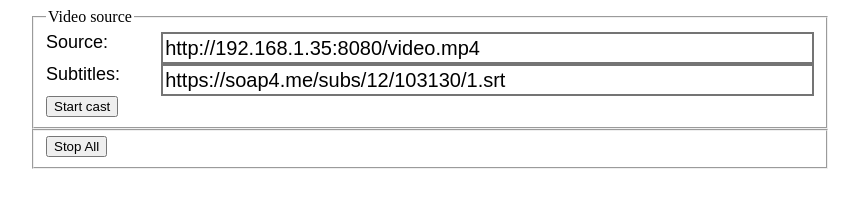
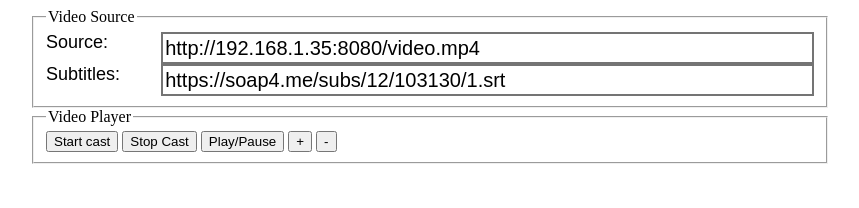
Before and after one commit to ZSmartHome/homecaster, a website: page index.html in a window 1280 px wide. Shown: the whole page, without its empty margins (210-1069 px from the left). Drawn offline with Linux system fonts and the light colour scheme.

Commit message:
add player controls

```diff
--- a/index.html
+++ b/index.html
@@ -10,7 +10,7 @@
 <body>
 <form class="container">
     <fieldset class="video">
-        <legend>Video source</legend>
+        <legend>Video Source</legend>
         <div class="panel__group">
             <label class="panel__label" for="video-source-url">Source:</label>
             <input class="panel__input" type="text" id="video-source-url"
@@ -21,10 +21,14 @@
             <input class="panel__input" type="text" id="video-source-subtitle-url"
                    value="https://soap4.me/subs/12/103130/1.srt" autocomplete="off">
         </div>
+    </fieldset>
+    <fieldset class="video-player">
+        <legend>Video Player</legend>
         <button id="video-start-cast-button">Start cast</button>
-    </fieldset>
-    <fieldset>
-        <button id="video-stop-current-activity-button">Stop All</button>
+        <button id="video-stop-cast-button">Stop Cast</button>
+        <button id="video-play-pause-button">Play/Pause</button>
+        <button id="video-volume-up-button">+</button>
+        <button id="video-volume-down-button">-</button>
     </fieldset>
 </form>
 
--- a/script.js
+++ b/script.js
@@ -1,4 +1,4 @@
-const stopAllButton = document.getElementById(`video-stop-current-activity-button`);
+const stopCastButton = document.getElementById(`video-stop-cast-button`);
 const startCastButton = document.getElementById(`video-start-cast-button`);
 
 const videoSourceUrl = document.getElementById(`video-source-url`);
@@ -129,7 +129,7 @@ const initNewWay = () => {
 const init = () => {
   initNewWay();
 
-  stopAllButton.addEventListener(`click`, (evt) => {
+  stopCastButton.addEventListener(`click`, (evt) => {
     evt.stopPropagation();
     evt.preventDefault();
 
```
